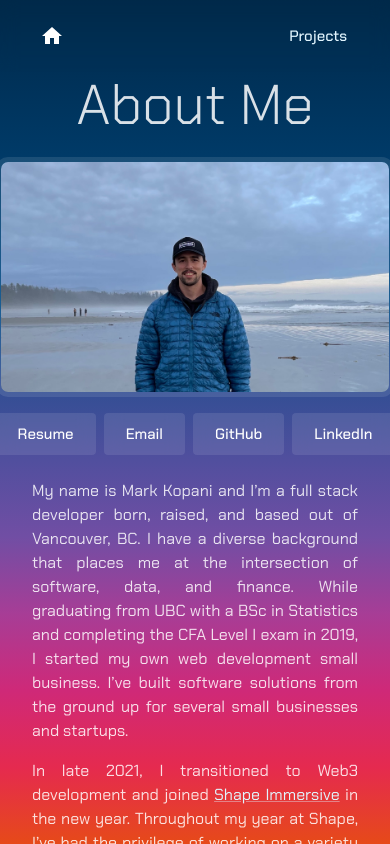
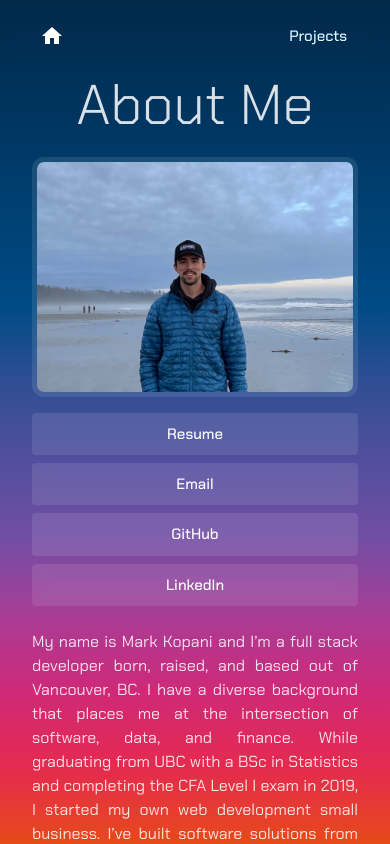
Before and after one commit to mkopani/mkopani.github.io, a Next.js app: page /about in a window 390 px wide. Built offline with nearby package versions, Linux system fonts and the light colour scheme.

Commit message:
Adjust responsive behavior in /about

```diff
--- a/src/pages/about.tsx
+++ b/src/pages/about.tsx
@@ -149,10 +149,13 @@ export default function About() {
       {/* Links */}
       <Stack
         spacing={1}
-        direction={{ xs: 'row', md: 'column', lg: 'row' }}
-        width="100%"
-        display="flex"
-        alignItems="center"
+        direction={{ xs: 'column', sm: 'row', md: 'column', lg: 'row' }}
+        sx={{
+          width: '100%',
+          display: 'flex',
+          justifyContent: 'center',
+          alignItems: 'center',
+        }}
       >
         {links.map(({ href, name }, index, array) => (
           <Box key={index} width={{ xs: '100%', lg: `${100 / array.length}%` }}>
@@ -177,11 +180,17 @@ export default function About() {
       {/* TODO: Add Head with metatags */}
       <BaseLayout>
         <Stack spacing={3} sx={{ alignItems: 'center', px: { xs: 2, lg: 0 } }}>
-          <Stack alignItems="center">
+          <Stack alignItems="center" width="100%">
             <Typography variant="h1" component="div" gutterBottom>
               About Me
             </Typography>
-            <Box display={{ xs: 'inherit', md: 'none' }}>
+            <Box
+              sx={{
+                display: { xs: 'flex', md: 'none' },
+                justifyContent: 'center',
+                width: { xs: '100%', sm: 'max-content' },
+              }}
+            >
               {renderPhotoAndLinks()}
             </Box>
           </Stack>
@@ -189,11 +198,14 @@ export default function About() {
             <Stack width={{ xs: '100%', md: '60%' }}>
               {renderParagraphs()}
             </Stack>
-            <Stack width={{ xs: '100%', md: '40%' }}>
-              <Box display={{ xs: 'none', md: 'inherit' }}>
-                {renderPhotoAndLinks()}
-              </Box>
-            </Stack>
+            <Box
+              sx={{
+                width: '40%',
+                display: { xs: 'none', md: 'inherit' },
+              }}
+            >
+              {renderPhotoAndLinks()}
+            </Box>
           </Stack>
           <Stack width="100%">
             <Typography variant="h4" gutterBottom>
```
